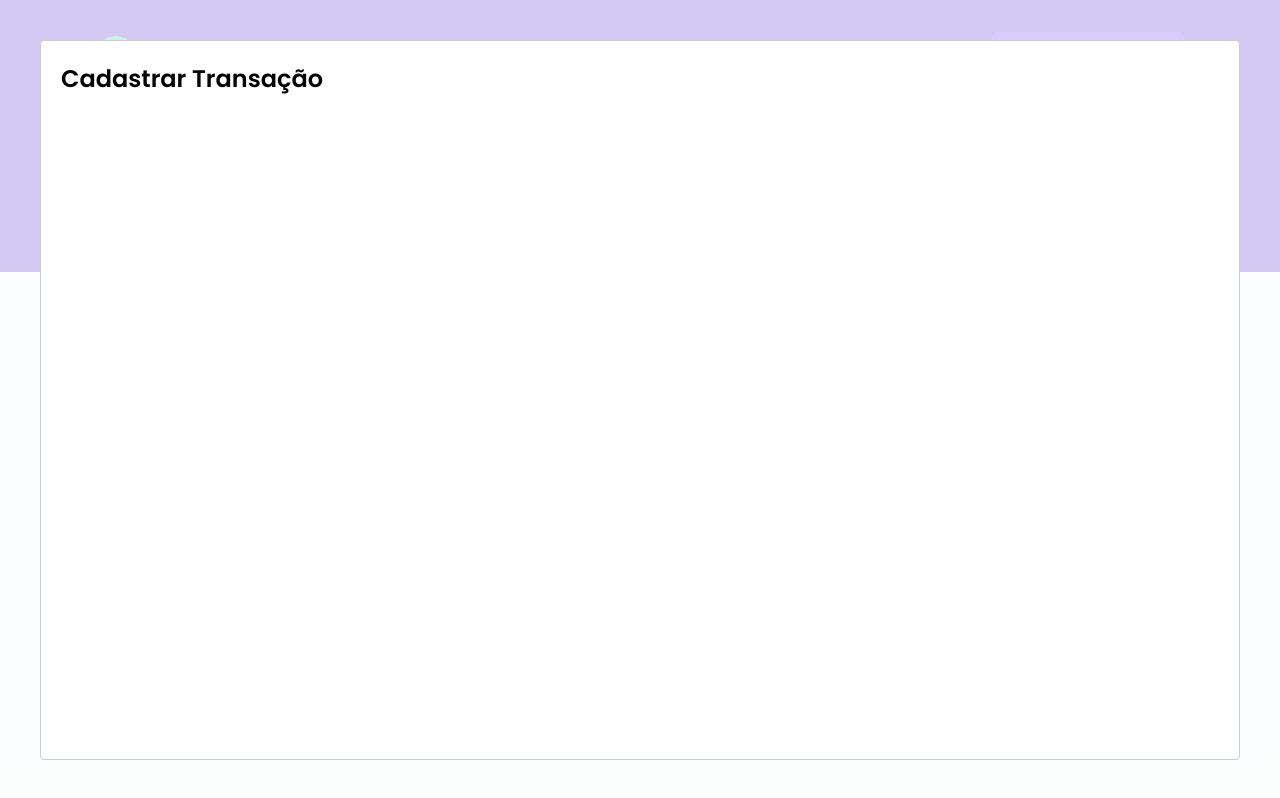
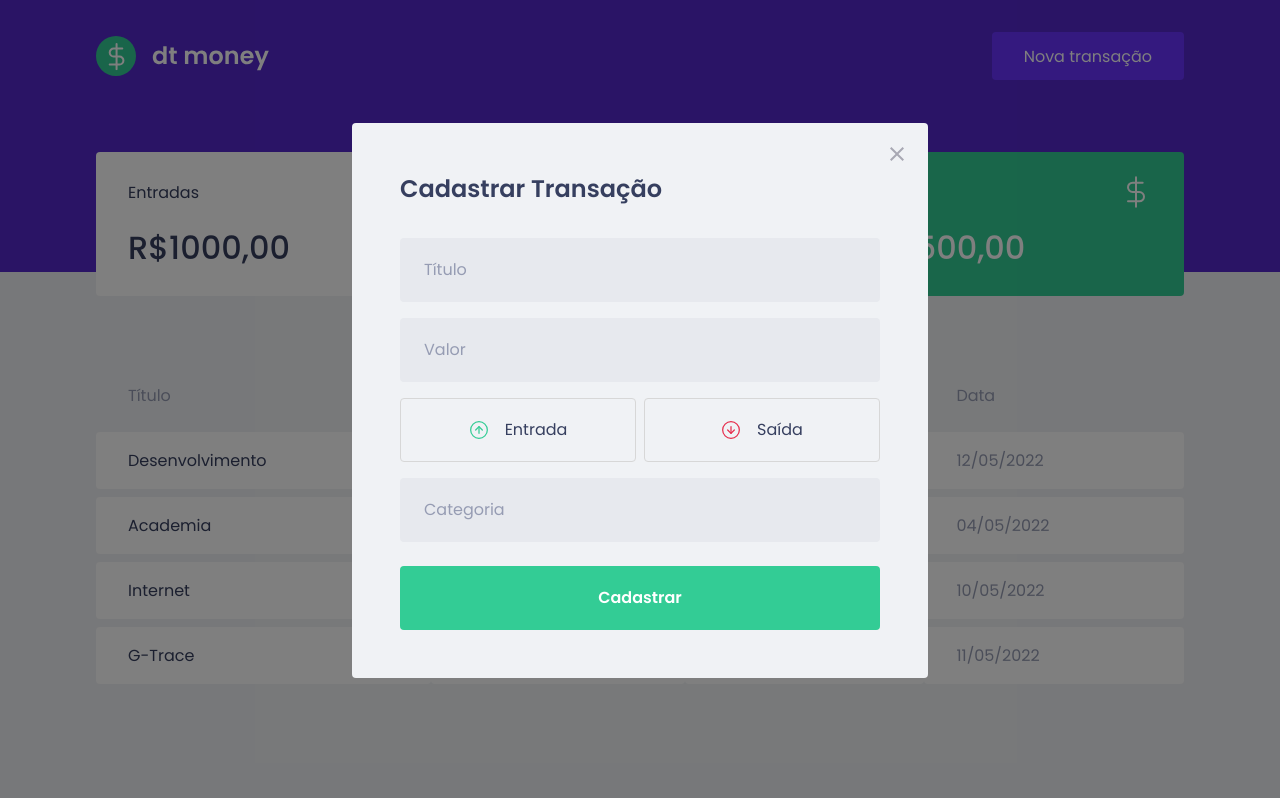
Before and after one commit to david-franca/dtmoney, a React (Create React App) app: page / in a window 1280 px wide. Both pictures are taken after a click on the button "Nova transação". Built offline with nearby package versions, Linux system fonts and the light colour scheme; no server answers; what miragejs would draw is missing.

Commit message:
NewTransactionsModal

```diff
--- a/package.json
+++ b/package.json
@@ -4,6 +4,7 @@
   "private": true,
   "dependencies": {
     "axios": "^0.27.2",
+    "polished": "^4.2.2",
     "react": "^18.1.0",
     "react-dom": "^18.1.0",
     "react-modal": "^3.15.1",
--- a/src/components/NewTransactionsModal/index.tsx
+++ b/src/components/NewTransactionsModal/index.tsx
@@ -1,4 +1,9 @@
-import ReactModal from "react-modal";
+import Modal from "react-modal";
+
+import closeImg from "../../assets/close.svg";
+import incomeImg from "../../assets/income.svg";
+import outcomeImg from "../../assets/outcome.svg";
+import { Container, TransactionTypeContainer } from "./styles";
 
 interface NewTransactionsModalProps {
   isOpen: boolean;
@@ -10,8 +15,36 @@
   onRequestClose,
 }: NewTransactionsModalProps) => {
   return (
-    <ReactModal isOpen={isOpen} onRequestClose={onRequestClose}>
-      <h2>Cadastrar Transação</h2>
-    </ReactModal>
+    <Modal
+      isOpen={isOpen}
+      onRequestClose={onRequestClose}
+      overlayClassName="react-modal-overlay"
+      className="react-modal-content"
+    >
+      <button
+        type="button"
+        onClick={onRequestClose}
+        className="react-modal-close"
+      >
+        <img src={closeImg} alt="Fechar modal" />
+      </button>
+      <Container>
+        <h2>Cadastrar Transação</h2>
+        <input type="text" placeholder="Título" />
+        <input type="number" placeholder="Valor" />
+        <TransactionTypeContainer>
+          <button type="button">
+            <img src={incomeImg} alt="Entrada" />
+            <span>Entrada</span>
+          </button>
+          <button type="button">
+            <img src={outcomeImg} alt="Saída" />
+            <span>Saída</span>
+          </button>
+        </TransactionTypeContainer>
+        <input type="text" placeholder="Categoria" />
+        <button type="submit">Cadastrar</button>
+      </Container>
+    </Modal>
   );
 };
--- a/src/components/NewTransactionsModal/styles.ts
+++ b/src/components/NewTransactionsModal/styles.ts
@@ -1,3 +1,82 @@
+import { darken } from "polished";
 import styled from "styled-components";
 
-export const Container = styled.div``;
+export const Container = styled.form`
+  h2 {
+    color: var(--text-title);
+    font-size: 1.5rem;
+    margin-bottom: 2rem;
+  }
+
+  input {
+    width: 100%;
+    padding: 0 1.5rem;
+    height: 4rem;
+    border-radius: 0.25rem;
+    border: #d7d7d7;
+    background: #e7e9ee;
+    font-weight: 400;
+    font-size: 1rem;
+
+    &::placeholder {
+      color: var(--text-body);
+    }
+
+    & + input {
+      margin-top: 1rem;
+    }
+  }
+
+  button[type="submit"] {
+    width: 100%;
+    padding: 0 1.5;
+    height: 4rem;
+    background: var(--green);
+    color: #fff;
+    border-radius: 0.25rem;
+    border: 0;
+    font-size: 1rem;
+    margin-top: 1.5rem;
+    font-weight: 600;
+    transition: filter 0.2s;
+
+    &:hover {
+      filter: brightness(0.9);
+    }
+  }
+`;
+
+export const TransactionTypeContainer = styled.div`
+  margin: 1rem 0;
+  display: grid;
+  grid-template-columns: repeat(2, 1fr);
+  gap: 0.5rem;
+
+  button {
+    height: 4rem;
+    border: 1px solid #d7d7d7;
+    border-radius: 0.25rem;
+    background: transparent;
+    display: flex;
+    align-items: center;
+    justify-content: center;
+
+    transition: border-color 0.2s;
+
+    &:hover {
+      border-color: ${darken(0.1, "#d7d7d7")};
+    }
+
+    img {
+      width: 20px;
+      height: 20px;
+    }
+
+    span {
+      display: inline-block;
+      margin-left: 1rem;
+      font-size: 1rem;
+      color: var(--text-title);
+    }
+  }
+`;
--- a/src/styles/global.ts
+++ b/src/styles/global.ts
@@ -50,4 +50,41 @@
     opacity: 0.6;
     cursor: not-allowed;
   }
+
+  .react-modal-overlay {
+    background: rgba(0,0,0,0.5);
+
+    position: fixed;
+    top: 0;
+    bottom: 0;
+    right: 0;
+    left: 0;
+
+    display: flex;
+    align-items: center;
+    justify-content: center;
+
+  }
+
+.react-modal-content {
+  width: 100%;
+  max-width: 576px;
+  background: var(--background);
+  padding: 3rem;
+  position: relative;
+  border-radius: 0.25rem;
+}
+
+.react-modal-close {
+  position: absolute;
+  right: 1.5rem;
+  top: 1.5rem;
+  border: 0;
+  transition: filter 0.2s;
+  background: transparent;
+
+  &:hover {
+    filter: brightness(0.8);
+  }
+}
 `;
```
Also changed, not shown: 1 other file (tests, documents, lock files or other folders).
